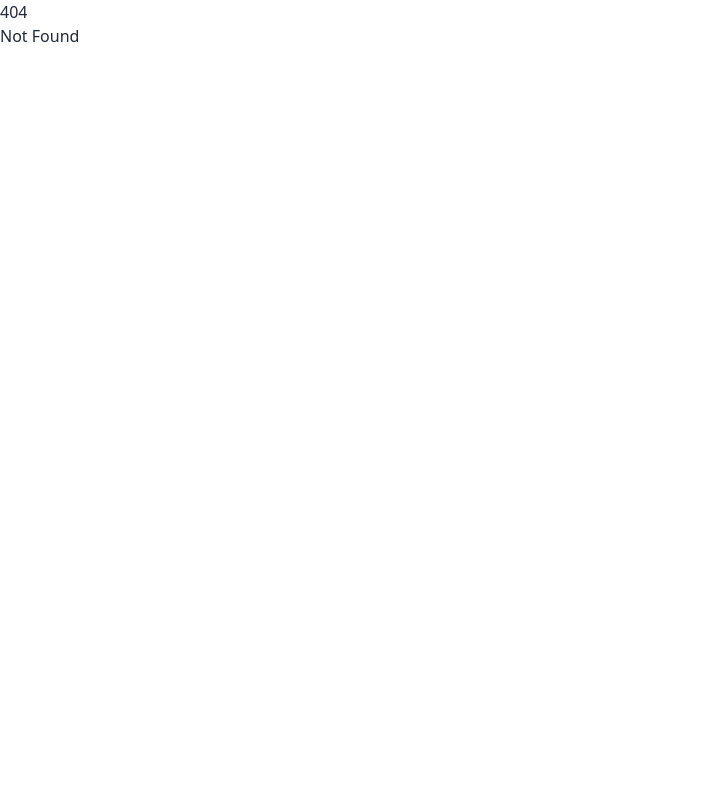
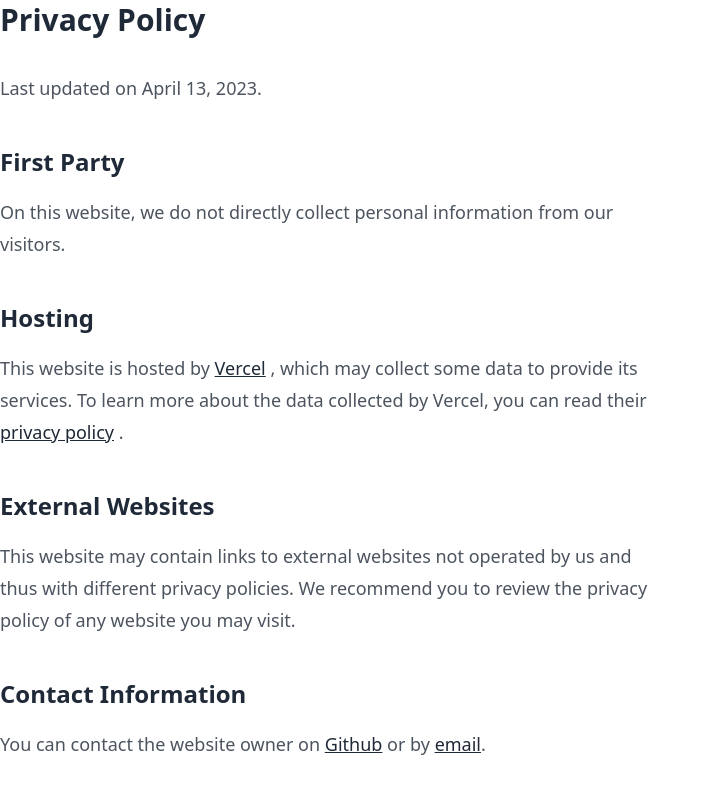
Before and after one commit to velut/gridify.it, a SvelteKit app: page /privacy in a window 1280 px wide. Before the commit this address had no page. Shown: the top 794 px of the page, without its empty margins (0-710 px from the left). Built offline with nearby package versions, Linux system fonts and the light colour scheme.

Commit message:
feat: add privacy page

```diff
--- /dev/null
+++ b/src/routes/privacy/+page.svelte
@@ -0,0 +1,35 @@
+<script lang="ts">
+	import Metadata from '../Metadata.svelte';
+</script>
+
+<Metadata title="Privacy Policy" description="Privacy policy for pic2grid" path="privacy" />
+
+<article class="prose lg:prose-lg">
+	<h2>Privacy Policy</h2>
+	<p>Last updated on April 13, 2023.</p>
+
+	<h3>First Party</h3>
+	<p>On this website, we do not directly collect personal information from our visitors.</p>
+
+	<h3>Hosting</h3>
+	<p>
+		This website is hosted by <a href="https://vercel.com/">Vercel</a>
+		, which may collect some data to provide its services. To learn more about the data collected by
+		Vercel, you can read their{' '}
+		<a href="https://vercel.com/legal/privacy-policy">privacy policy</a>
+		.
+	</p>
+
+	<h3>External Websites</h3>
+	<p>
+		This website may contain links to external websites not operated by us and thus with different
+		privacy policies. We recommend you to review the privacy policy of any website you may visit.
+	</p>
+
+	<h3>Contact Information</h3>
+	<p>
+		You can contact the website owner on{' '}
+		<a href="https://github.com/velut">Github</a> or by{' '}
+		<a href="mailto:info@jsdocs.io">email</a>.
+	</p>
+</article>
```
